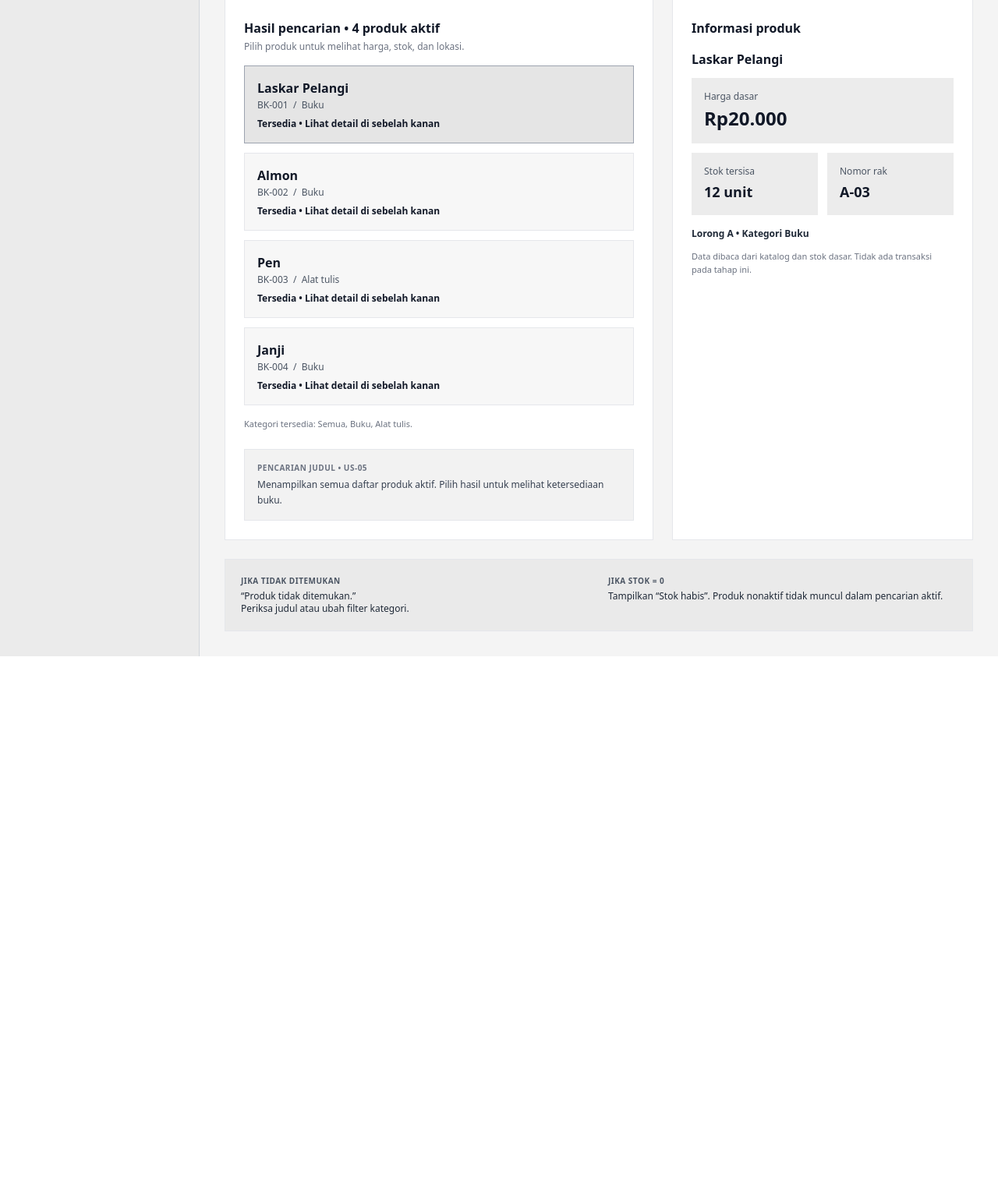
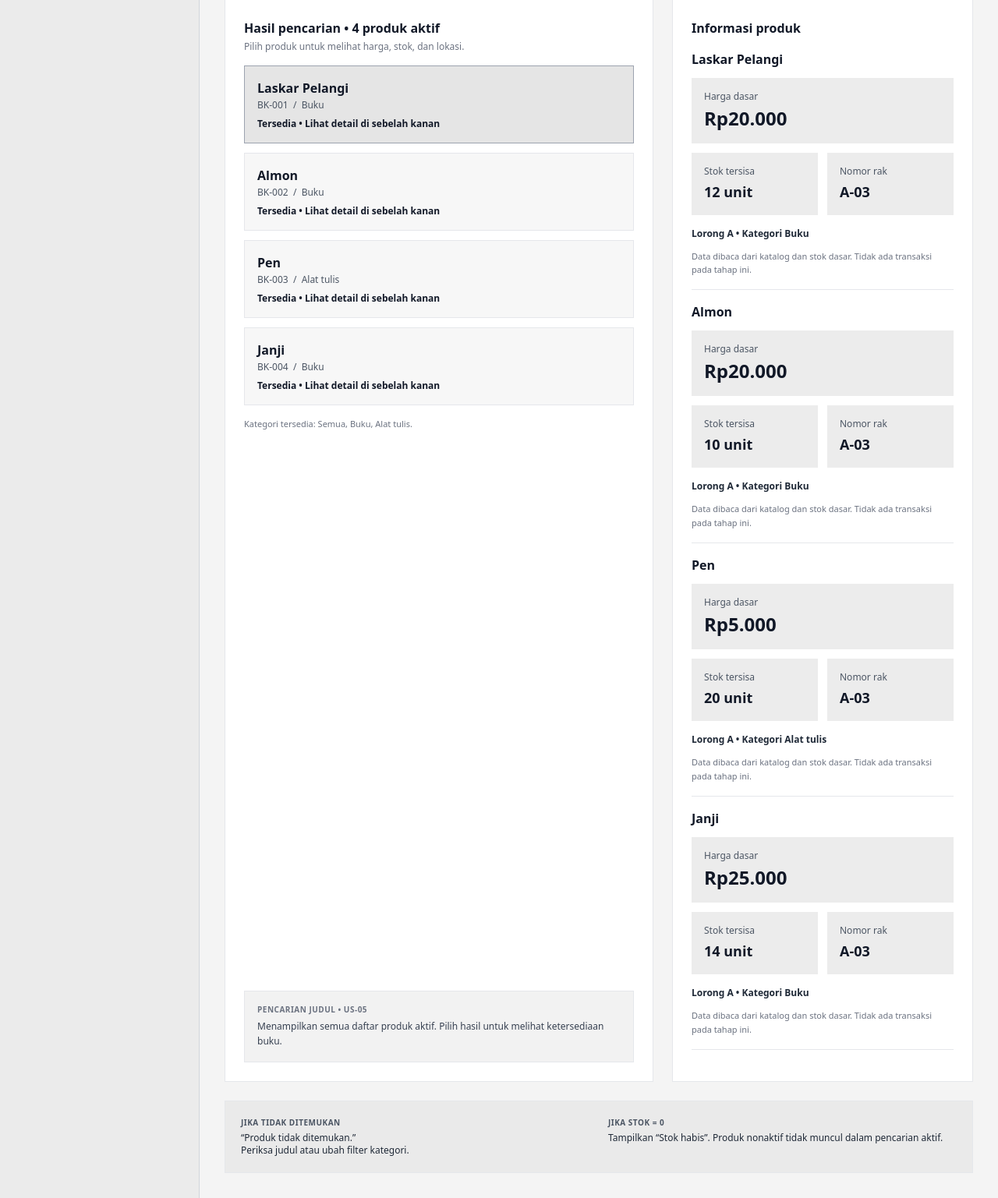
Before and after one commit to AlifyaPakro/tugas-pkl-kelompok-h7, a Laravel app: page /katalog in a window 1280 px wide. Shown: the part 342-1879 px from the top of the page at 78% size. Before the commit the page ends 1184 px from the top, so only its background shows below. Run offline with Laravel 12, Linux system fonts and the light colour scheme; some libraries are stand-ins or nearby versions.

Commit message:
memperbaiki siystem pencarian

```diff
--- a/resources/views/katalog/index.blade.php
+++ b/resources/views/katalog/index.blade.php
@@ -187,16 +187,18 @@
                     </h2>
 
                     @if(count($produk) > 0)
-                        @php $first = $produk[0]; @endphp
+                        @foreach($produk as $item)
+                            <div class="product-item mb-4 border-b pb-4">
+
+                                {{-- Nama Produk --}}
                                 <div id="detail-nama" class="text-base font-bold text-gray-900 mb-3">
-                            {{ $first['nama'] }}
+                                    {{ $item['nama'] }}
                                 </div>
-
                                 {{-- Harga Dasar --}}
                                 <div class="bg-[#ececec] p-4 mb-3">
                                     <div class="text-xs text-gray-600 mb-1">Harga dasar</div>
                                 <div id="detail-harga" class="text-2xl font-bold text-gray-900">
-                                Rp{{ number_format($first['harga'], 0, ',', '.') }}
+                                    Rp{{ number_format($item['harga'], 0, ',', '.') }}
                                 </div>
                             </div>
 
@@ -204,30 +206,31 @@
                             <div class="grid grid-cols-2 gap-3 mb-4">
                                 <div class="bg-[#ececec] p-4">
                                     <div class="text-xs text-gray-600 mb-1">Stok tersisa</div>
-                                <div id="detail-stok" class="text-lg font-bold {{ $first['stok'] > 0 ? 'text-gray-900' : 'text-red-600' }}">
-                                    {{ $first['stok'] > 0 ? $first['stok'] . ' unit' : 'Stok habis' }}
+                                    <div id="detail-stok" class="text-lg font-bold {{ $item['stok'] > 0 ? 'text-gray-900' : 'text-red-600' }}">
+                                        {{ $item['stok'] > 0 ? $item['stok'] . ' unit' : 'Stok habis' }}
                                     </div>
                                 </div>
                                 <div class="bg-[#ececec] p-4">
                                     <div class="text-xs text-gray-600 mb-1">Nomor rak</div>
                                     <div id="detail-rak" class="text-lg font-bold text-gray-900">
-                                    {{ $first['rak'] ?? 'A-03' }}
+                                        {{ $item['rak'] ?? 'A-03' }}
                                     </div>
                                 </div>
                             </div>
 
                                 {{-- Lokasi & Kategori --}}
                                 <div id="detail-lokasi" class="text-xs font-bold text-gray-800 mb-3">
-                            {{ $first['lorong'] ?? 'Lorong A' }} &bull; Kategori {{ $first['kategori'] ?? 'Buku' }}
+                                    {{ $item['lorong'] ?? 'Lorong A' }} &bull; Kategori {{ $item['kategori'] ?? 'Buku' }}
                                 </div>
 
                                 <p class="text-[11px] text-gray-500 leading-relaxed">
                                     Data dibaca dari katalog dan stok dasar. Tidak ada transaksi pada tahap ini.
                                 </p>
+
+                            </div>
+                        @endforeach
                     @else
-                        <div class="bg-[#f5f5f5] p-6 text-center text-xs text-gray-500">
-                            Belum ada produk yang dipilih untuk ditampilkan detailnya.
-                        </div>
+                        <p class="text-gray-500">Produk tidak ditemukan.</p>
                     @endif
                 </div>
 
```
Lines whose indentation alone changed are shown as unchanged.
